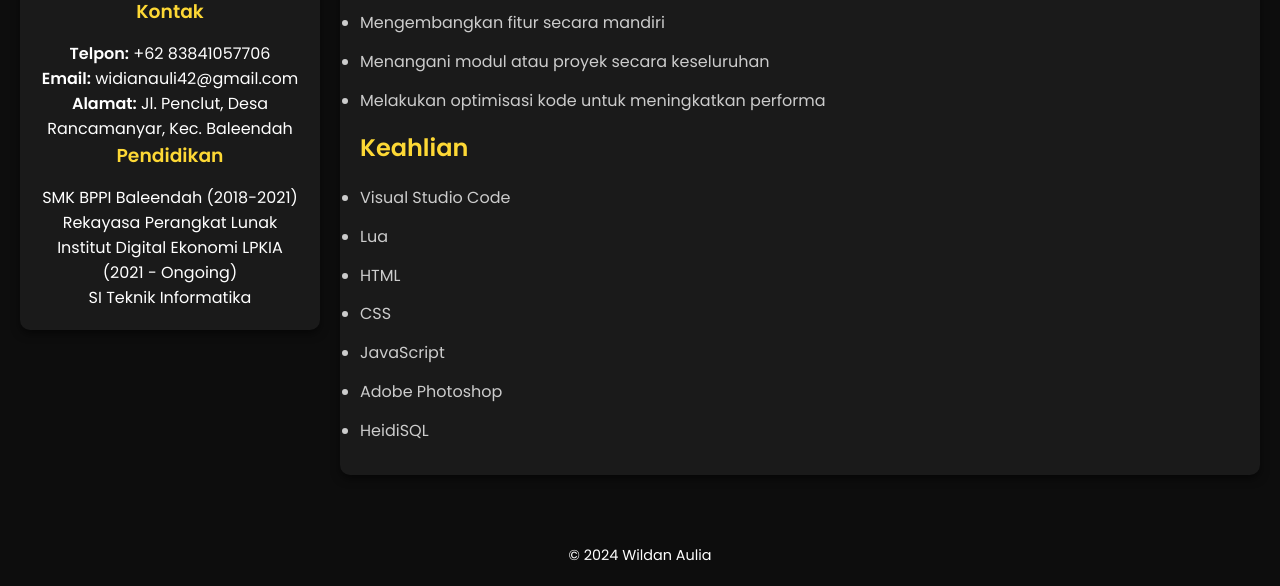
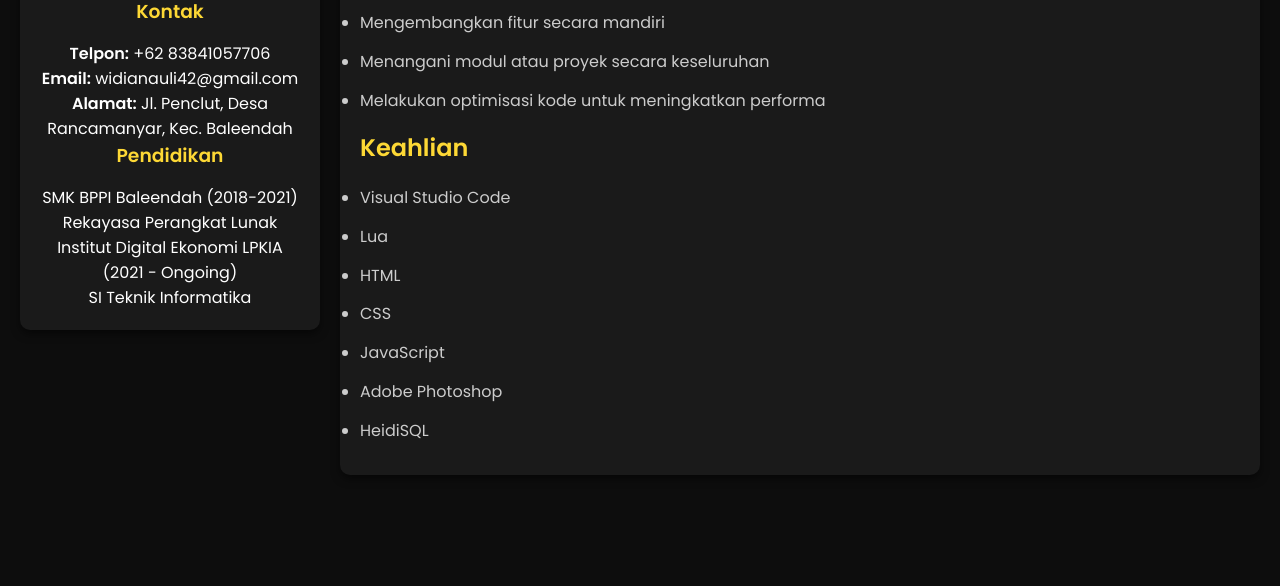
Before and after one commit to Notkizzyy/cv.github.io, a plain HTML site: page cv.html in a window 1280 px wide. Shown: the part 553-1139 px from the top of the page. After the commit the page ends 1078 px from the top, so only its background shows below. Drawn offline with Linux system fonts and the light colour scheme.

Commit message:
delete footer in cv

```diff
--- a/assets/css/cv.css
+++ b/assets/css/cv.css
@@ -59,16 +59,6 @@ h3 {
     color: #ccc;
 }
 
-/* Footer */
-footer {
-    text-align: center;
-    padding: 20px 0;
-    background: #0d0d0d;
-    color: #fff;
-    margin-top: 30px;
-    font-size: 0.9em;
-}
-
 /* Responsif */
 @media (max-width: 768px) {
     .cv-container {
--- a/cv.html
+++ b/cv.html
@@ -72,10 +72,5 @@
         </div>
     </main>
 
-    <!-- Footer -->
-    <footer>
-        <p>&copy; 2024 Wildan Aulia</p>
-    </footer>
-
 </body>
 </html>
```
